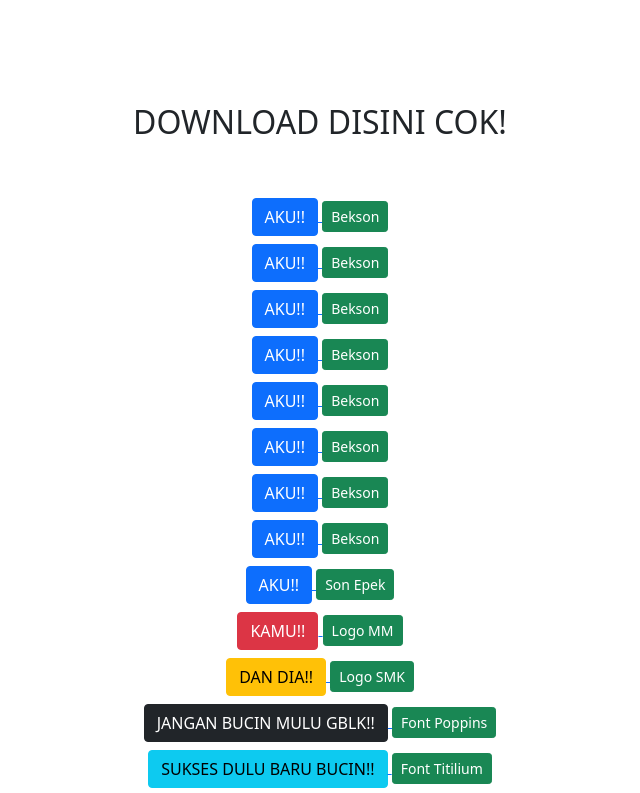
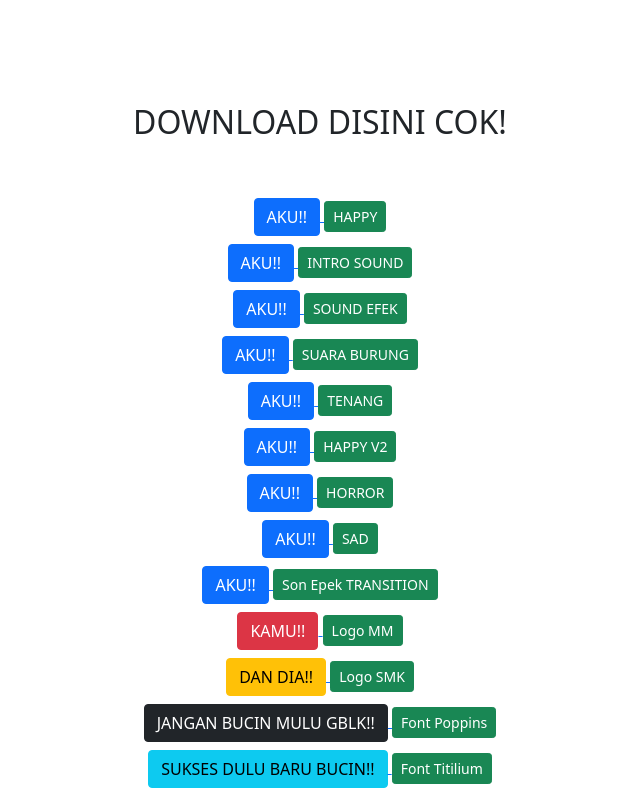
Before and after one commit to FahryAchmad/Bekson.co, a plain HTML site: page index.html in a window 1280 px wide. Shown: the part 655-1448 px from the top of the page, without its empty margins (320-960 px from the left). Drawn offline with nearby package versions, Linux system fonts and the light colour scheme.

Commit message:
Update index.html

```diff
--- a/index.html
+++ b/index.html
@@ -74,15 +74,15 @@
           </div>
           <div class="download">
             <div class="d-grid gap-2 mt-5 text-center" >
-                <a href="/bahan/HAPPY.zip" target="_BLANK"><button class="btn btn-primary" type="button">AKU!!</button> <button type="info" class="btn btn-success btn-sm">Bekson</button></a>
-                <a href="/bahan/20 Free Amazing Intro Logo After Effects Template(MP3_320K).zip" target="_BLANK"><button class="btn btn-primary" type="button">AKU!!</button> <button type="info" class="btn btn-success btn-sm">Bekson</button></a>
-                <a href="/bahan/SOUND EFEK.zip" target="_BLANK"><button class="btn btn-primary" type="button">AKU!!</button> <button type="info" class="btn btn-success btn-sm">Bekson</button></a>
-                <a href="/bahan/Suara Burung (Bird) di pagi hari_ Free BackSound(MP3_160K).zip" target="_BLANK"><button class="btn btn-primary" type="button">AKU!!</button> <button type="info" class="btn btn-success btn-sm">Bekson</button></a>
-                <a href="/bahan/TENANG.zip" target="_BLANK"><button class="btn btn-primary" type="button">AKU!!</button> <button type="info" class="btn btn-success btn-sm">Bekson</button></a>
-                <a href="/bahan/HAPPY V2.zip" target="_BLANK"><button class="btn btn-primary" type="button">AKU!!</button> <button type="info" class="btn btn-success btn-sm">Bekson</button></a>
-                <a href="/bahan/HOROR.zip" target="_BLANK"><button class="btn btn-primary" type="button">AKU!!</button> <button type="info" class="btn btn-success btn-sm">Bekson</button></a>
-                <a href="/bahan/Instrumen Sedih_ Backsound Sedih_ Musik Sedih - no copyright(MP3_320K).zip" target="_BLANK"><button class="btn btn-primary" type="button">AKU!!</button> <button type="info" class="btn btn-success btn-sm">Bekson</button></a>
-                <a href="/bahan/25 Transition sound pack.rar" target="_BLANK"><button class="btn btn-primary" type="button">AKU!!</button> <button type="info" class="btn btn-success btn-sm">Son Epek</button></a>
+                <a href="/bahan/HAPPY.zip" target="_BLANK"><button class="btn btn-primary" type="button">AKU!!</button> <button type="info" class="btn btn-success btn-sm">HAPPY</button></a>
+                <a href="/bahan/20 Free Amazing Intro Logo After Effects Template(MP3_320K).zip" target="_BLANK"><button class="btn btn-primary" type="button">AKU!!</button> <button type="info" class="btn btn-success btn-sm">INTRO SOUND</button></a>
+                <a href="/bahan/SOUND EFEK.zip" target="_BLANK"><button class="btn btn-primary" type="button">AKU!!</button> <button type="info" class="btn btn-success btn-sm">SOUND EFEK</button></a>
+                <a href="/bahan/Suara Burung (Bird) di pagi hari_ Free BackSound(MP3_160K).zip" target="_BLANK"><button class="btn btn-primary" type="button">AKU!!</button> <button type="info" class="btn btn-success btn-sm">SUARA BURUNG</button></a>
+                <a href="/bahan/TENANG.zip" target="_BLANK"><button class="btn btn-primary" type="button">AKU!!</button> <button type="info" class="btn btn-success btn-sm">TENANG</button></a>
+                <a href="/bahan/HAPPY V2.zip" target="_BLANK"><button class="btn btn-primary" type="button">AKU!!</button> <button type="info" class="btn btn-success btn-sm">HAPPY V2</button></a>
+                <a href="/bahan/HOROR.zip" target="_BLANK"><button class="btn btn-primary" type="button">AKU!!</button> <button type="info" class="btn btn-success btn-sm">HORROR</button></a>
+                <a href="/bahan/Instrumen Sedih_ Backsound Sedih_ Musik Sedih - no copyright(MP3_320K).zip" target="_BLANK"><button class="btn btn-primary" type="button">AKU!!</button> <button type="info" class="btn btn-success btn-sm">SAD</button></a>
+                <a href="/bahan/25 Transition sound pack.rar" target="_BLANK"><button class="btn btn-primary" type="button">AKU!!</button> <button type="info" class="btn btn-success btn-sm">Son Epek TRANSITION</button></a>
                 <a href="/bahan/mm.png" target="_BLANK"><button class="btn btn-danger" type="button">KAMU!!</button> <button type="info" class="btn btn-success btn-sm">Logo MM</button></a>
                 <a href="/bahan/smk.png" target="_BLANK"><button class="btn btn-warning" type="button">DAN DIA!!</button> <button type="info" class="btn btn-success btn-sm">Logo SMK</button></a>
                 <a href="/bahan/Poppins.zip" target="_BLANK"><button class="btn btn-dark" type="button">JANGAN BUCIN MULU GBLK!!</button> <button type="info" class="btn btn-success btn-sm">Font Poppins</button></a>
```
